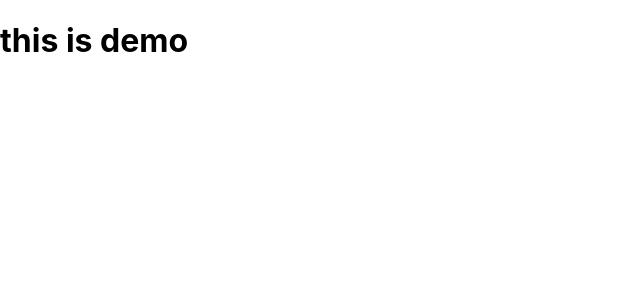
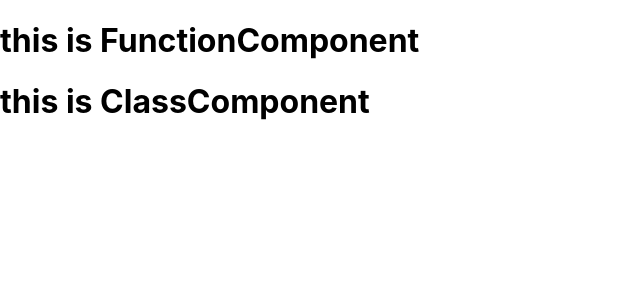
Before and after one commit to heycn/react-basic, a React (Create React App) app: page / in a window 1280 px wide. Shown: the top 300 px of the page, without its empty margins (0-640 px from the left). Built offline with nearby package versions, Linux system fonts and the light colour scheme.

Commit message:
FC vs CC

```diff
--- a/src/App.js
+++ b/src/App.js
@@ -1,15 +1,26 @@
-import React, { useState } from 'react'
+import React from 'react'
 import './index.css'
 
-const Demo = () => {
+const FunctionComponent = () => {
   return (
-    <h1>this is demo</h1>
+    <h1>this is FunctionComponent</h1>
   )
+}
+
+class ClassComponent extends React.Component {
+  render() {
+    return (
+      <h1>this is ClassComponent</h1>
+    )
+  }
 }
 
 export default function App() {
 
   return (
-    <Demo />
+    <>
+      <FunctionComponent />
+      <ClassComponent />
+    </>
   )
 }
```
